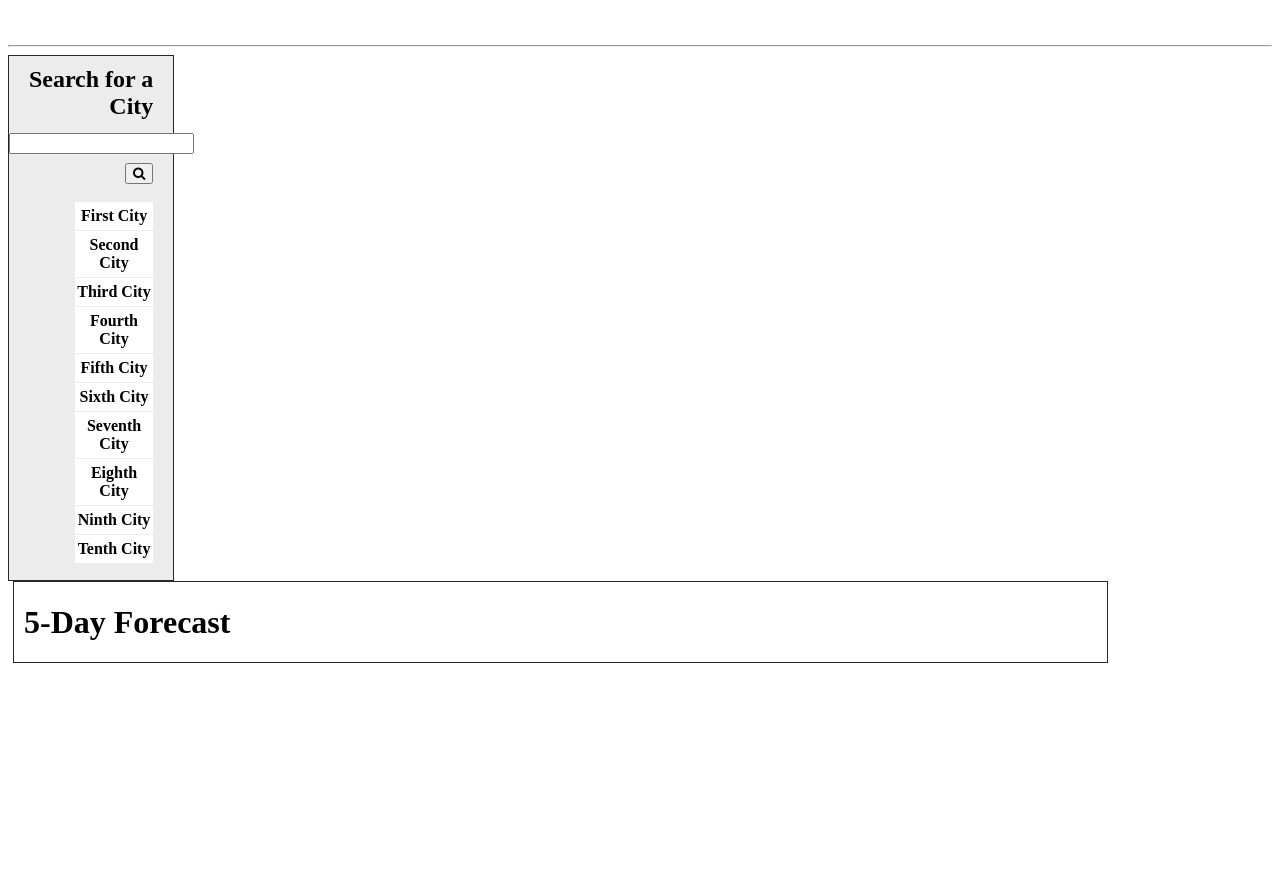
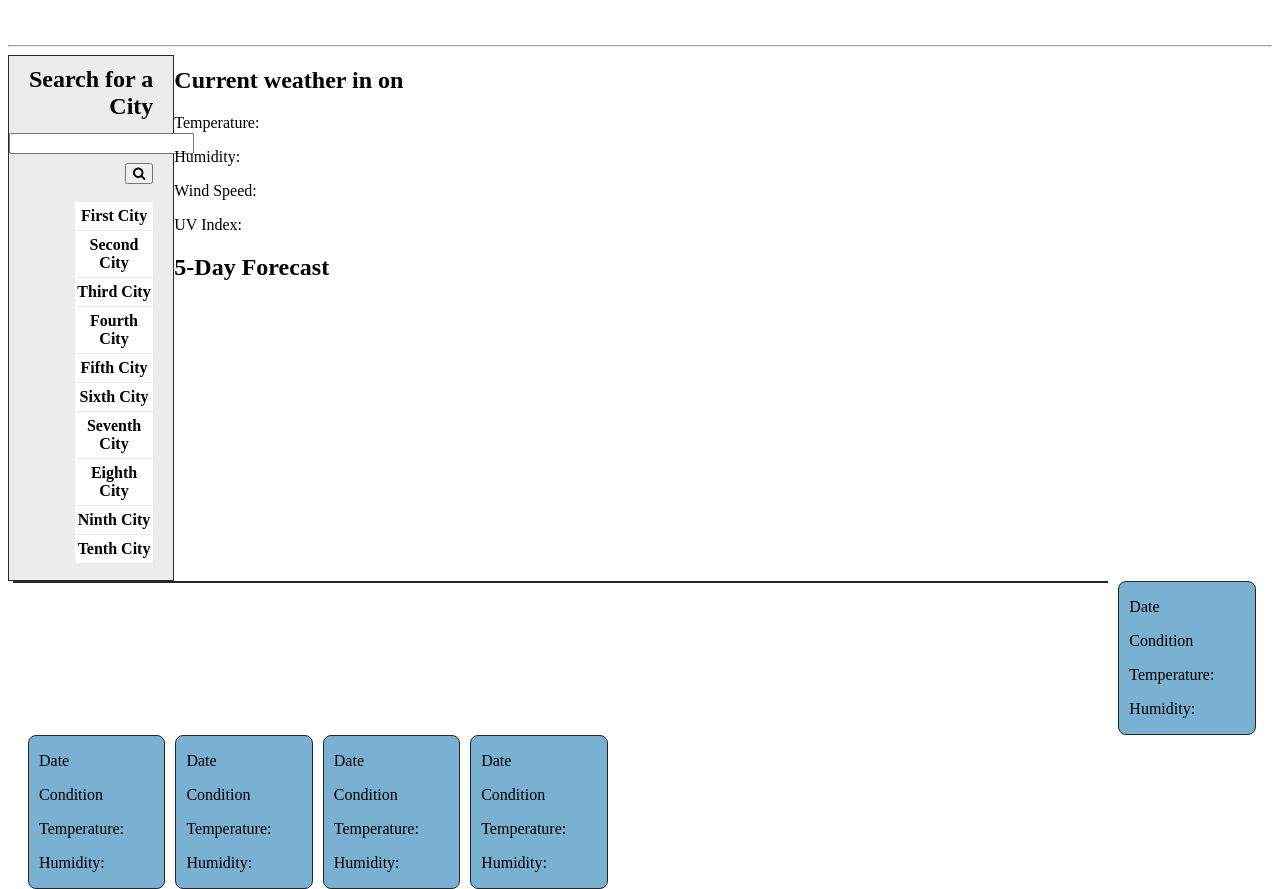
Before and after one commit to Rconat/Weather-Dashboard, a plain HTML site: page index.html in a window 1280 px wide. Shown: the part 134-1023 px from the top of the page. Before the commit the page ends 800 px from the top, so only its background shows below. Drawn offline with Linux system fonts and the light colour scheme.

Commit message:
adding more styling

```diff
--- a/index.html
+++ b/index.html
@@ -37,23 +37,89 @@
             </ul>
         </div>
     </div>
-    <div class="container" id="currentCity">
+    <div class="container" id="currentCityWeather">
         <div class="container" id="currentWeather">
-
+            <h2>Current weather in <span id='currentCity'></span> on <span id='currentDate'></span><span id='currentCondition'></span></h2>
+            <p>Temperature: <span id=currentTemp></span></p>
+            <p>Humidity: <span id=currentHumidity></span></p>
+            <p>Wind Speed: <span id=currentWindSpeed></span></p>
+            <p>UV Index: <span id=currentUV></span></p>
         </div>
-        <div id="5Day">
-            <h1>
+        <div id="fiveDay">
+            <h2>
                 5-Day Forecast
-            </h1>
+            </h2>
+            <div class="container" id="fiveDayBreakdown">
                 <div id=5Day1>
+                    <p id='5Day1Date'>
+                        Date
+                    </p>
+                    <p id='5Day1Condition'>
+                        Condition
+                    </p>
+                    <p id='5Day1Temp'>
+                        Temperature:
+                    </p>
+                    <p id='5Day1Humidity'>
+                        Humidity:
+                    </p>
                 </div>
                 <div id=5Day2>
+                    <p id='5Day2Date'>
+                        Date
+                    </p>
+                    <p id='5Day2Condition'>
+                        Condition
+                    </p>
+                    <p id='5Day2Temp'>
+                        Temperature:
+                    </p>
+                    <p id='5Day2Humidity'>
+                        Humidity:
+                    </p>
                 </div>
                 <div id=5Day3>
+                    <p id='5Day3Date'>
+                        Date
+                    </p>
+                    <p id='5Day3Condition'>
+                        Condition
+                    </p>
+                    <p id='5Day3Temp'>
+                        Temperature:
+                    </p>
+                    <p id='5Day3Humidity'>
+                        Humidity:
+                    </p>
                 </div>
                 <div id=5Day4>
+                    <p id='5Day4Date'>
+                        Date
+                    </p>
+                    <p id='5Day4Condition'>
+                        Condition
+                    </p>
+                    <p id='5Day4Temp'>
+                        Temperature:
+                    </p>
+                    <p id='5Day4Humidity'>
+                        Humidity:
+                    </p>
                 </div>
                 <div id=5Day5>
+                    <p id='5Day5Date'>
+                        Date
+                    </p>
+                    <p id='5Day5Condition'>
+                        Condition
+                    </p>
+                    <p id='5Day5Temp'>
+                        Temperature:
+                    </p>
+                    <p id='5Day5Humidity'>
+                        Humidity:
+                    </p>
+                </div>
             </div>
         </div>
     </div>
--- a/style.css
+++ b/style.css
@@ -42,6 +42,23 @@
     margin-left: 10px;
 }
 
+#fiveDay {
+    padding-left: 10px;
+}
+
+#fiveDayBreakdown div {
+    width: 10%;
+    display: flexbox;
+    float: left;
+    margin-left: 10px;
+    border-style: solid;
+    border-width: 1px;
+    border-color: rgb(39, 39, 39);
+    border-radius: 8px;
+    padding-left: 10px;
+    background: rgb(122, 176, 209);
+}
+
 ul {
     list-style-type: none;
     width: 60%;
```
Lines whose indentation alone changed are shown as unchanged.
